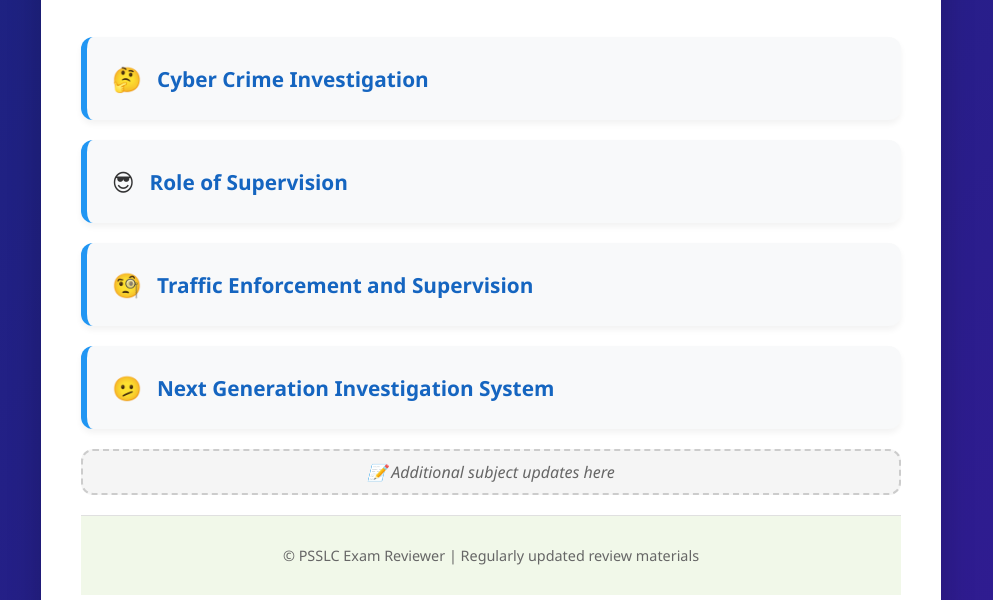
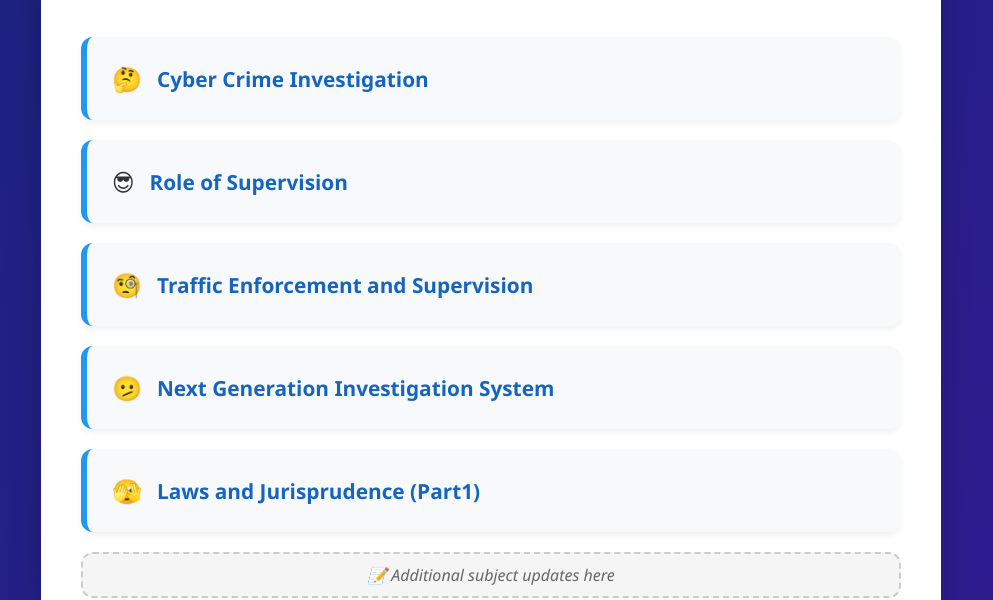
Before and after one commit to rekzbanz02-arch/psslc-reviewer-page, a plain HTML site: page index.html in a window 1280 px wide. Shown: the part 201-801 px from the top of the page, without its empty margins (149-1142 px from the left). Drawn offline with Linux system fonts and the light colour scheme.

Commit message:
Update index.html

```diff
--- a/index.html
+++ b/index.html
@@ -116,6 +116,12 @@
             content: '🫤';
         }
 
+
+        .subject-card:nth-child(5)::before {
+            content: '🫣';
+        }
+
+
         /* Empty card for future links */
         .empty-card {
             background: #f5f5f5;
@@ -231,6 +237,12 @@
                 </a>
             </div>
 
+            <div class="subject-card">
+                <a href="https://rekzbanz02-arch.github.io/law-jurisprudence-part1/" target="_blank" rel="noopener noreferrer">
+                    Laws and Jurisprudence (Part1)
+                </a>
+            </div>
+
             <!-- Room for additional links - Copy and modify this block for new links -->
             <div class="empty-card">
                 📝 Additional subject updates here
```
